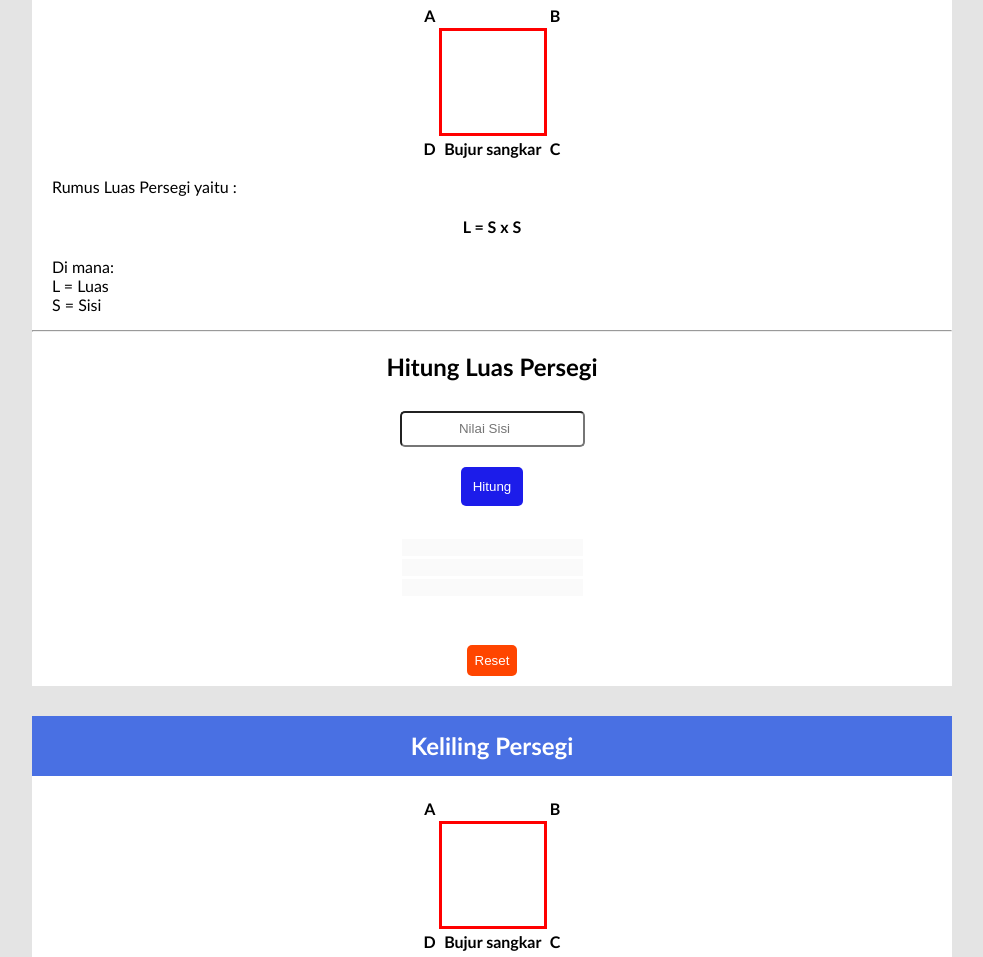
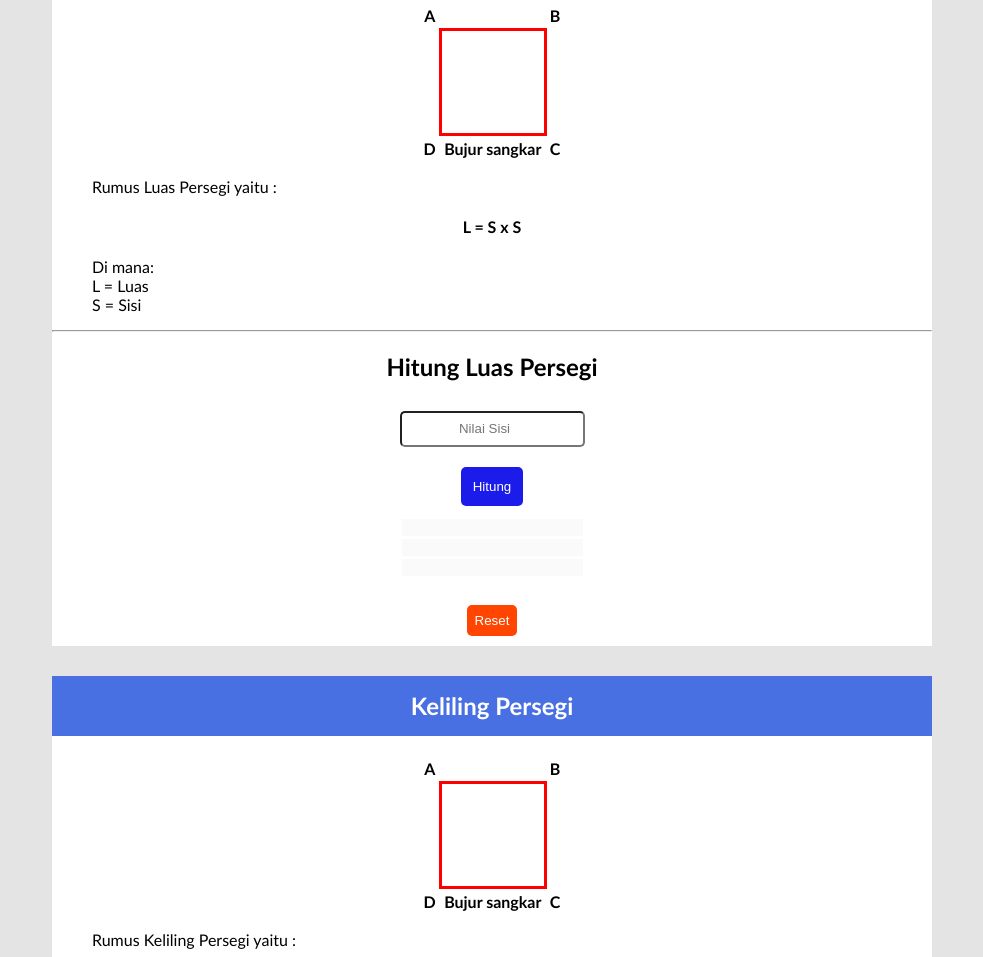
Before and after one commit to revou-fundamental-course/15-may-23-aryandhipatompo, a plain HTML site: page index.html in a window 1280 px wide. Shown: the part 415-1372 px from the top of the page, without its empty margins (148-1131 px from the left). Drawn offline with Linux system fonts and the light colour scheme.

Commit message:
Update style.css
Ganti sedikit tampilan

```diff
--- a/style.css
+++ b/style.css
@@ -5,7 +5,7 @@ body {
     flex-direction: column;
     justify-content: center;
     align-items: center;
-    margin: 50px 180px;
+    margin: 50px 200px;
 }
 
 header {
@@ -63,7 +63,7 @@ td {
 }
 
 p {
-    padding-left: 20px;
+    padding-left: 40px;
     text-align: left;
 }
 
@@ -87,10 +87,6 @@ p {
     color: black;
 }
 
-.hasil-luas {
-    margin: 20px;
-}
-
 .btn-reset {
     padding: 8px;
     margin: 10px;
```
